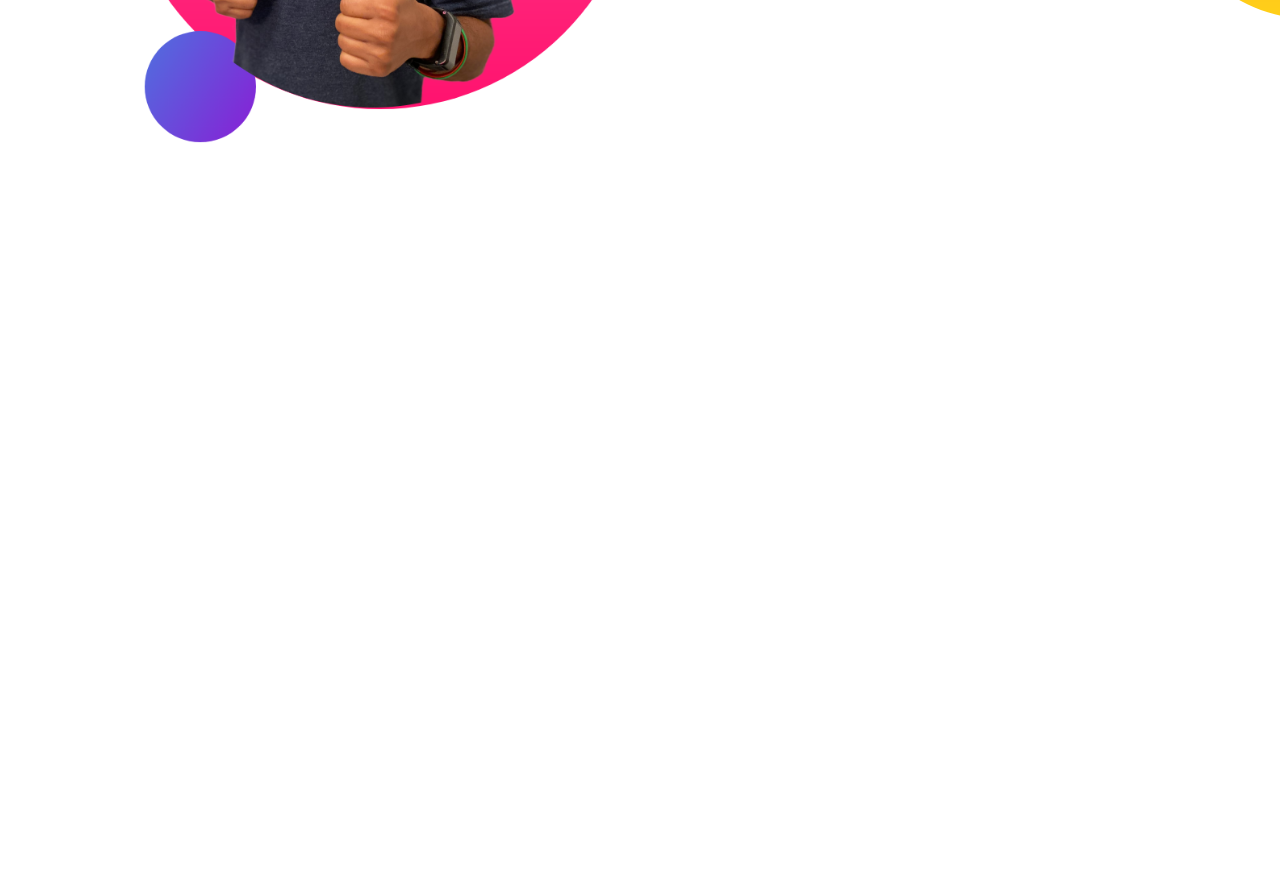
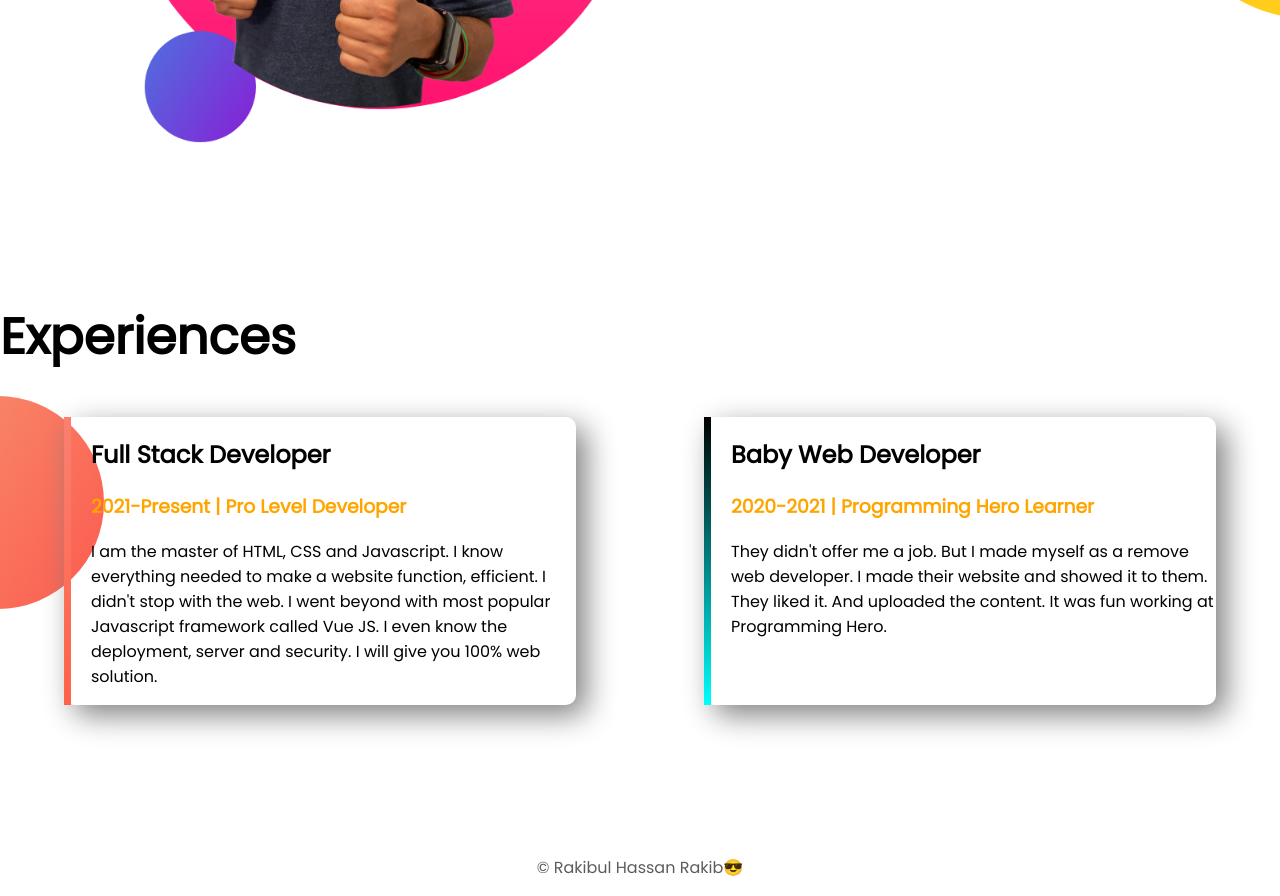
Before and after one commit to csskingrakib/porfolio-web-own, a plain HTML site: page index.html in a window 1280 px wide. Shown: the part 1139-2035 px from the top of the page. Before the commit the page ends 1439 px from the top, so only its background shows below. Drawn offline with Linux system fonts and the light colour scheme.

Commit message:
last commit

```diff
--- a/index.html
+++ b/index.html
@@ -11,7 +11,7 @@
     <title>Document</title>
 </head>
 <body>
-   <section class="top-banner">
+   <section class="top-banner flexable-container">
         <div class="half-width"> <h1>Welcome to</h1>
             <h1> <span class="orange-color">Jhanker Mahbub</span> world!</h1>
             <h3>Build Climber and Train Stopper</h3>
@@ -25,7 +25,7 @@
 
 
 
-   <section class="dream-big">
+   <section class="dream-big flexable-container">
     <div  class="half-width"> <img src="images/jhankar2.png" alt=""></div>
 
     <div  class="half-width">
@@ -35,5 +35,26 @@
         <a class="link-button" target="_blank"  href="#">DOWNLOAD RESUME</a>
     </div>
    </section>
+   <h1></h1>
+
+   <section class="experience-area">
+        <h1>Experiences</h1>
+        <div class="flexable-container">
+            <div  id="full-stack-experience" class="experiece-item">
+                <h2>Full Stack Developer</h2>
+                <h3 class="orange-color">2021-Present | Pro Level Developer</h3>
+                <p>I am the master of HTML, CSS and Javascript. I know everything needed to make a website function, efficient. I didn't stop with the web. I went beyond with most popular Javascript framework called Vue JS. I even know the deployment, server and security. I will give you 100% web solution.</p>
+            </div>
+
+            <div id="web-dev-experience" class="experiece-item">
+                <h2>Baby Web Developer</h2>
+                <h3 class="orange-color">2020-2021 | Programming Hero Learner</h3>
+                <p>They didn't offer me a job. But I made myself as a remove web developer. I made their website and showed it to them. They liked it. And uploaded the content. It was fun working at Programming Hero.</p>
+            </div>
+        </div>
+   </section>
+   <fotter>
+    <p> © Rakibul Hassan Rakib😎</p>
+   </fotter>
 </body>
 </html>
--- a/style.css
+++ b/style.css
@@ -7,12 +7,15 @@ body{
 h1{
     font-size:50px;
 }
+h2{
+    font-size:40;
+}
 
 .orange-color{
     color:orange;
 }
 
-section{
+.flexable-container{
     display:flex;
     margin-bottom:150px;
 }
@@ -47,3 +50,37 @@ section{
     background-repeat:no-repeat;
     background-position:right;
 }
+
+.experiece-item{
+    box-shadow:10px 10px 30px gray;
+    width:40%;
+    margin-left:5%;
+    margin-right:5%;
+    padding-left:20px;
+    border-radius:10px;
+
+}
+
+.experience-area{
+    background-image:url(images/exp-bg.png);
+    background-repeat:no-repeat;
+    background-position:left;
+}
+
+
+#web-dev-experience{
+    border-left:7px solid;
+    border-image:linear-gradient(black,cyan);
+    border-image-slice:1;
+}
+
+#full-stack-experience{
+    border-left:7px solid;
+    border-image:linear-gradient(salmon,tomato);
+    border-image-slice:1;
+}
+
+fotter{
+    text-align: center;
+    color:rgb(95, 91, 91)
+}
```
Also changed, not shown: 4 other files.
